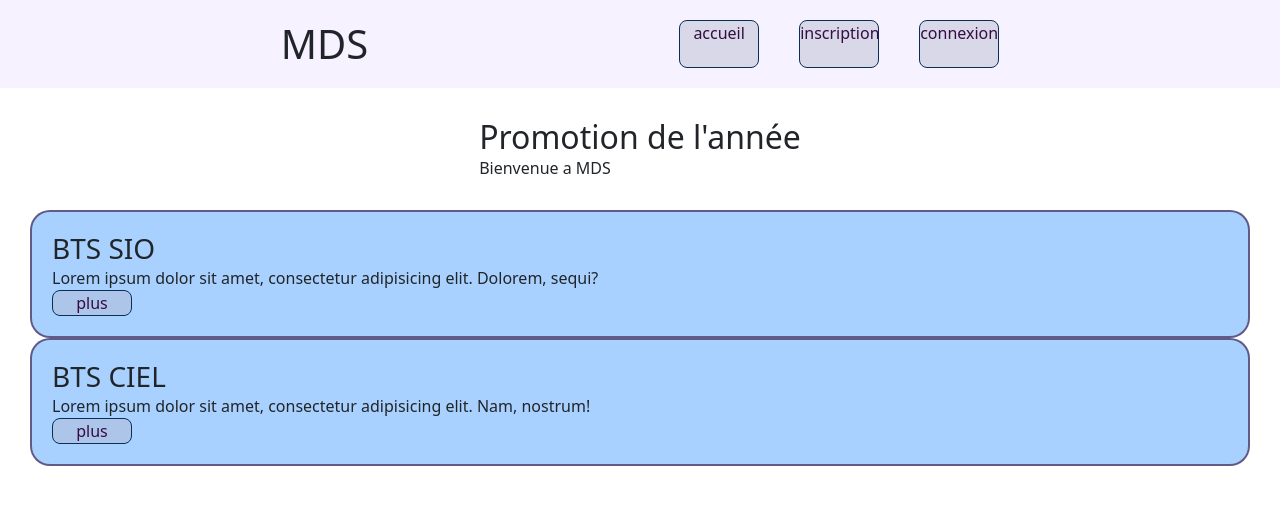
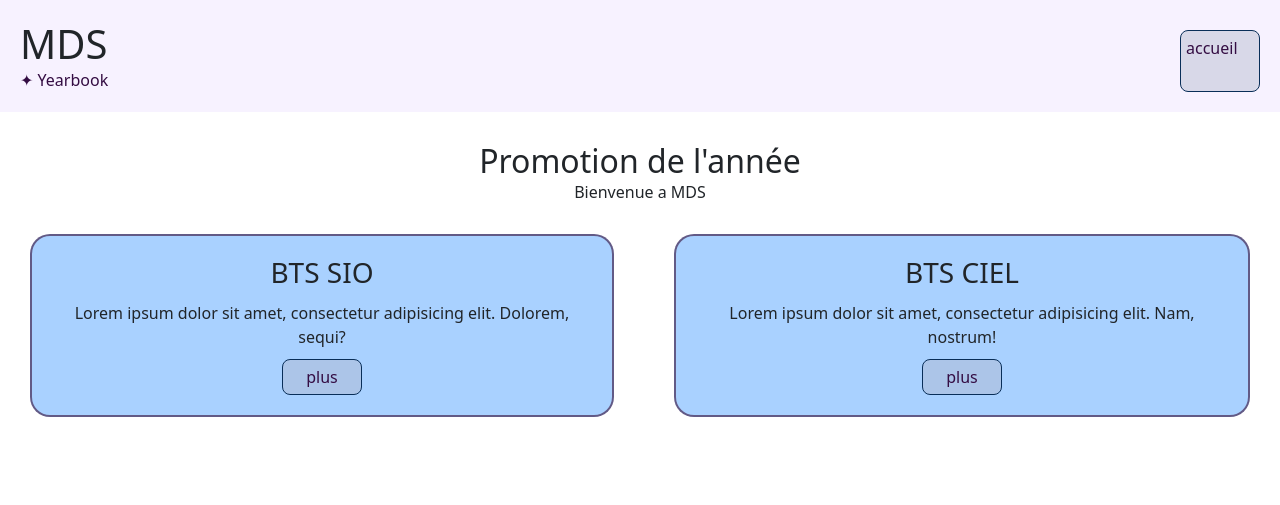
Before and after one commit to Lenimenage/yearbook, a PHP site: page /?vue=1 in a window 1280 px wide. Shown: the top 505 px of the page. Run offline with PHP 8.4, Linux system fonts and the light colour scheme.

Commit message:
push yearbook/index.php

```diff
--- a/index.html
+++ /dev/null
@@ -1,57 +0,0 @@
-<!DOCTYPE html>
-<html lang="fr">
-<head>
-  <meta charset="UTF-8">
-  <meta name="viewport" content="width=device-width, initial-scale=1.0">
-  <meta name="description" content="Year Book de l'école">
-  <script src="https://cdn.jsdelivr.net/npm/bootstrap@5.3.8/dist/js/bootstrap.bundle.min.js" integrity="sha384-FKyoEForCGlyvwx9Hj09JcYn3nv7wiPVlz7YYwJrWVcXK/BmnVDxM+D2scQbITxI" crossorigin="anonymous"></script>
-  <link href="https://cdn.jsdelivr.net/npm/bootstrap@5.3.8/dist/css/bootstrap.min.css" rel="stylesheet" integrity="sha384-sRIl4kxILFvY47J16cr9ZwB07vP4J8+LH7qKQnuqkuIAvNWLzeN8tE5YBujZqJLB" crossorigin="anonymous">
-  <link rel="stylesheet" href="/yearbook/style.css">
-  <title>Year Book</title>
-</head>
-<body>
-<div>
-<header>
-  <nav>
-    <div class="logo">
-        <h1>MDS</h1>
-    </div>
-    <div class="links">
-      <div class="link"><a href="/yearbook/index.html">accueil</a></div>
-      <div class="link"><a href="/yearbook/register.html">inscription</a></div>
-      <div class="link"><a href="/yearbook/login.html">connexion</a></div>
-    </div>
-    <div id="burger" class="dropdown" >
-        <button class="btn btn-secondary dropdown-toggle" type="button" data-bs-toggle="dropdown" aria-expanded="false"> menu
-        </button>
-        <ul class="dropdown-menu">
-            <li><a class="dropdown-item" href="/yearbook/index.html">accueil</a></li>
-            <li><a class="dropdown-item" href="/yearbook/register.html">inscription</a></li>
-            <li><a class="dropdown-item" href="/yearbook/login.html">connexion</a></li>
-        </ul>
-    </div>
-    </nav>
-   </header>
-
-<main>
-  <section class="presentation">
-    <h2>Promotion de l'année</h2>
-    <p>Bienvenue a MDS</p>
-  </section>
-
-  <section class="Promotion">
-    <div class="sio">
-      <h3>BTS SIO</h3>
-      <p>Lorem ipsum dolor sit amet, consectetur adipisicing elit. Dolorem, sequi?</p>
-      <div class="link"><a href="/yearbook/sio.html">plus</a></div>
-    </div>
-
-    <div class="sio">
-      <h3>BTS CIEL</h3>
-      <p>Lorem ipsum dolor sit amet, consectetur adipisicing elit. Nam, nostrum!</p>
-      <div class="link"><a href="/yearbook/ciel.html">plus</a></div>    </div>
-  </section>
-</main>
-</div>
-</body>
-</html>
--- /dev/null
+++ b/index.php
@@ -0,0 +1,81 @@
+<?php
+$vue       = $_GET['vue']   . 'accueil';  // 'accueil' ou 'classe'
+$classe_id = $_GET['classe'] ?? null;
+
+// Sécurité : on accepte uniquement les classes connues
+if ($vue === 'classe' && !isset($classes[$classe_id])) {
+    $vue       = 'accueil';
+    $classe_id = null;
+}
+
+$classe = $classe_id ? $classes[$classe_id] : null;
+$titre  = $classe
+    ? htmlspecialchars($classe['nom']) . ' — Yearbook 2024'
+    : 'Yearbook 2024';
+
+// Petite fonction utilitaire pour les initiales
+function initiales(string $prenom, string $nom): string {
+    return mb_strtoupper(mb_substr($prenom, 0, 1) . mb_substr($nom, 0, 1));
+}
+?>
+<!DOCTYPE html>
+<html lang="fr">
+<head>
+  <meta charset="UTF-8">
+  <meta name="viewport" content="width=device-width, initial-scale=1.0">
+  <meta name="description" content="Year Book de l'école">
+  <script src="https://cdn.jsdelivr.net/npm/bootstrap@5.3.8/dist/js/bootstrap.bundle.min.js" integrity="sha384-FKyoEForCGlyvwx9Hj09JcYn3nv7wiPVlz7YYwJrWVcXK/BmnVDxM+D2scQbITxI" crossorigin="anonymous"></script>
+  <link href="https://cdn.jsdelivr.net/npm/bootstrap@5.3.8/dist/css/bootstrap.min.css" rel="stylesheet" integrity="sha384-sRIl4kxILFvY47J16cr9ZwB07vP4J8+LH7qKQnuqkuIAvNWLzeN8tE5YBujZqJLB" crossorigin="anonymous">
+  <link rel="stylesheet" href="style.css">
+  <title><?php echo $titre; ?></title>
+</head>
+<body>
+
+<header>
+  <nav>
+    <div class="logo">
+        <h1>MDS</h1>
+        <a href="index.php" class="header-logo">✦ Yearbook</a>
+    </div>
+    <div class="links">
+      <div class="link"><a href="index.html">accueil</a></div>
+     <!-- <div class="link"><a href="register.html">inscription</a></div>
+      <div class="link"><a href="login.html">connexion</a></div> -->
+    </div>
+    <div id="burger" class="dropdown" >
+        <button class="btn btn-secondary dropdown-toggle" type="button" data-bs-toggle="dropdown" aria-expanded="false"> menu
+        </button>
+        <ul class="dropdown-menu">
+            <li><a class="dropdown-item" href="index.html">accueil</a></li>
+           <!-- <li><a class="dropdown-item" href="register.html">inscription</a></li>
+            <li><a class="dropdown-item" href="login.html">connexion</a></li> -->
+        </ul>
+    </div>
+    </nav>
+   </header>
+
+<main>
+  <section class="presentation">
+    <h2>Promotion de l'année</h2>
+    <p>Bienvenue a MDS</p>
+  </section>
+
+  <section class="Promotion">
+    <div class="bts">
+      <div class="classe"><h3>BTS SIO</h3></div>
+      <hr />
+      <p>Lorem ipsum dolor sit amet, consectetur adipisicing elit. Dolorem, sequi?</p>
+      <div class="link"><a href="sio.html">plus</a></div>
+    </div>
+
+    <div class="bts">
+      <div class="classe"><h3>BTS CIEL</h3></div>
+      <hr />
+      <p>Lorem ipsum dolor sit amet, consectetur adipisicing elit. Nam, nostrum!</p>
+      <div class="link"><a href="ciel.html">plus</a></div>
+    </div>
+  </section>
+</main>
+
+</body>
+</html>
--- a/style.css
+++ b/style.css
@@ -7,9 +7,10 @@ body{
 
 }
 
+
 nav{
     display:flex;
-    justify-content:space-evenly;
+    justify-content:space-between;
     gap:50px;
 
     background-color: rgba(246, 240, 255, 0.856);
@@ -26,8 +27,10 @@ nav{
    background-color: rgba(175, 182, 203, 0.434);
   /* border-radius: 10px 20px 30px 40px; */
     border-radius: 8px;
-
-   text-align: center;
+    padding: 5px;
+    margin-top: 10px;
+     transition: transform 0.3s ease, background-color 0.3s ease;
+   text-align: bottom;
    width: 80px;
   }
 .link:hover{
@@ -49,14 +52,23 @@ main{
 
 .presentation{
     margin:auto;
+    display:flex;
+    flex-direction: column;
+    align-items: center;
+    justify-content: center;
 }
 .Promotion{
     margin-top: 30px;
+    display:flex;
+    align-items: center;
+    justify-content: center;
 }
 
-.sio{
+.bts{
     display:flex;
     flex-direction: column;
+    text-align: center;
+    align-items: center;
     margin-left: 30px;
     margin-right: 30px;
     padding: 20px;
@@ -65,6 +77,13 @@ main{
     border: 2px solid rgba(67, 39, 83, 0.703) ;
 
 }
+.classe{
+    font-size: 25px;
+    font-weight: bold;
+    margin-bottom: 10px;
+
+}
+
 #cards{
 
     margin:auto;
```
Also changed, not shown: ciel.html (+7 -7 lines), login.html (+7 -7 lines), register.html (+66 -9 lines), sio.html (+7 -7 lines).
